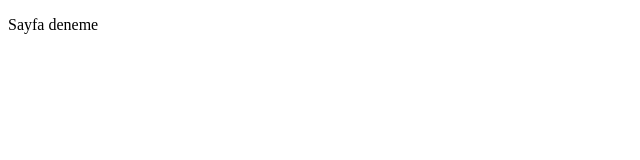
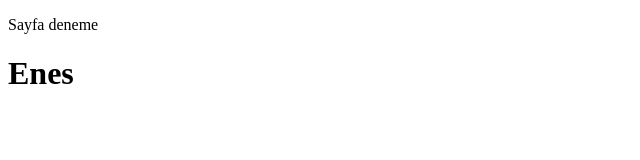
Before and after one commit to GhostProtector/homework_28, a plain HTML site: page index.html in a window 1280 px wide. Shown: the whole page, without its empty margins (0-640 px from the left). Drawn offline with Linux system fonts and the light colour scheme.

Commit message:
Update index.html

```diff
--- a/index.html
+++ b/index.html
@@ -10,6 +10,7 @@
 
 <body>
     <p>Sayfa deneme</p>
+    <h1>Enes</h1>
 </body>
 
 </html>
```
